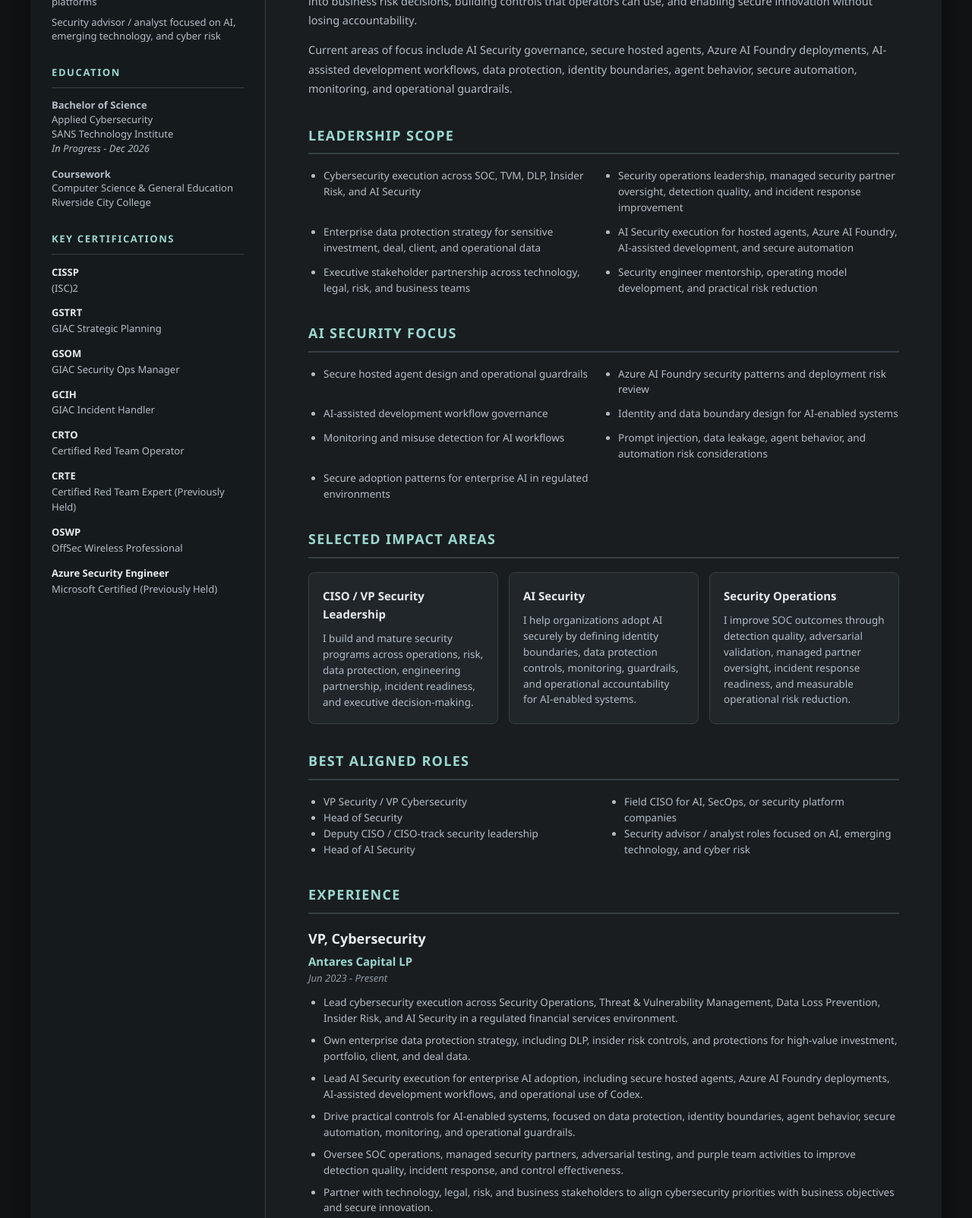
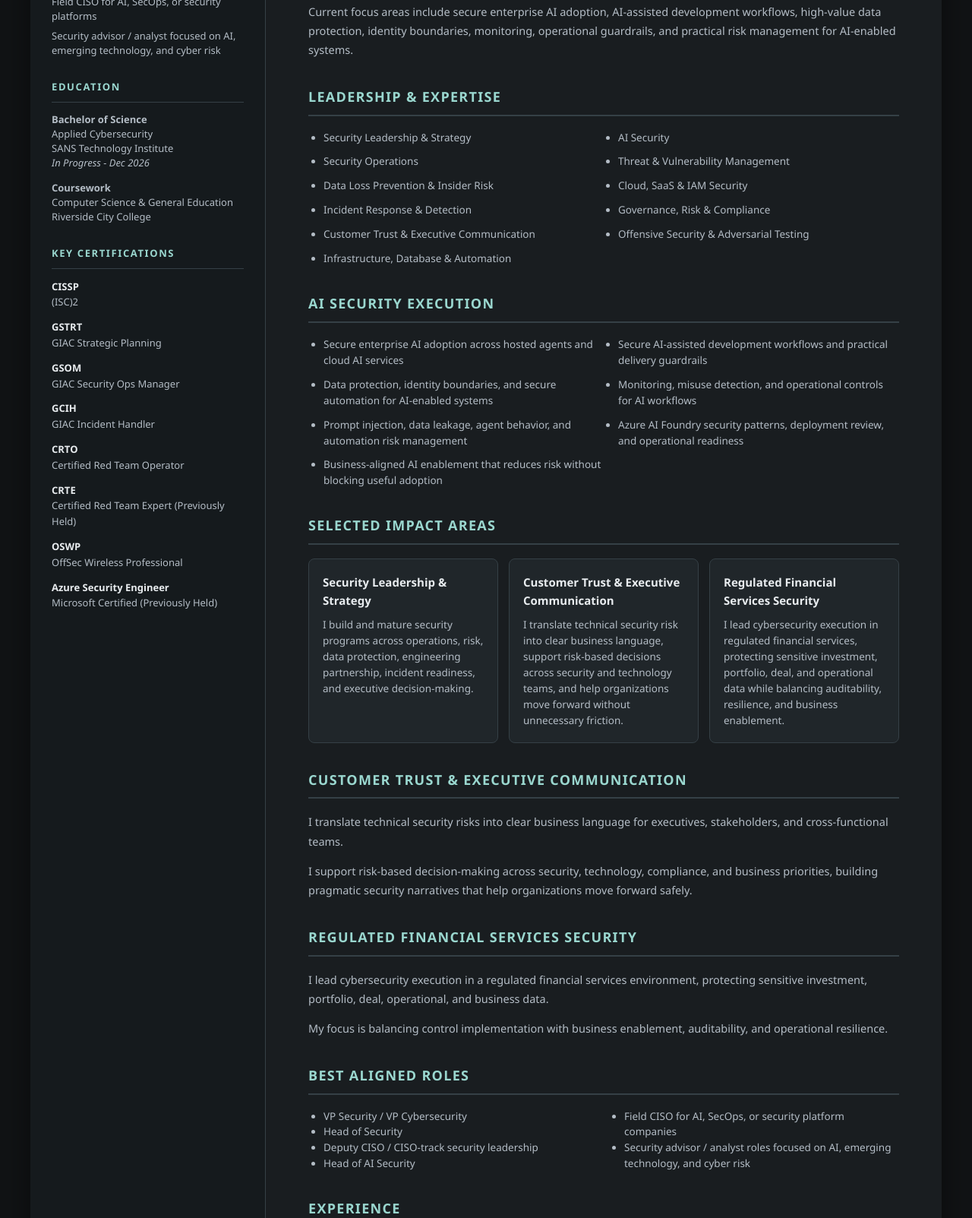
Before and after one commit to digitalohm/digitalohm.github.io, a plain HTML site: page index.html in a window 1280 px wide. Shown: the part 557-2160 px from the top of the page at 76% size. Drawn offline with Linux system fonts and the light colour scheme.

Commit message:
Retune profile for Deputy CISO positioning

```diff
--- a/index.html
+++ b/index.html
@@ -3,9 +3,9 @@
 <head>
     <meta charset="UTF-8">
     <meta name="viewport" content="width=device-width, initial-scale=1.0">
-    <title>Timothy Hidalgo | VP Cybersecurity | AI Security & Security Operations Leader</title>
-    <meta name="description" content="VP Cybersecurity leader focused on AI Security, data protection, security operations, threat and vulnerability management, DLP, insider risk, and regulated financial services.">
-    <meta name="keywords" content="VP Cybersecurity, AI Security, CISO, Security Operations, Data Protection, DLP, Insider Risk, Threat and Vulnerability Management, SOC, Regulated Financial Services, Azure AI Foundry, Cybersecurity Executive">
+    <title>Timothy Hidalgo | VP Cybersecurity Leader | AI Security, Security Operations &amp; Enterprise Risk</title>
+    <meta name="description" content="VP-level cybersecurity leader across AI security, security operations, enterprise risk, data protection, threat and vulnerability management, insider risk, and regulated financial services.">
+    <meta name="keywords" content="VP Cybersecurity, Deputy CISO, AI Security, Security Operations, Enterprise Risk, Data Protection, DLP, Insider Risk, Threat and Vulnerability Management, SOC, Regulated Financial Services, Azure AI Foundry, Cybersecurity Executive">
     <style>
         * {
             margin: 0;
@@ -391,7 +391,7 @@
             <ul>
                 <li>VP Security / VP Cybersecurity</li>
                 <li>Head of Security</li>
-                <li>Deputy CISO / CISO-track leadership</li>
+                <li>Deputy CISO / CISO-track security leadership</li>
                 <li>Head of AI Security</li>
                 <li>Field CISO for AI, SecOps, or security platforms</li>
                 <li>Security advisor / analyst focused on AI, emerging technology, and cyber risk</li>
@@ -407,7 +407,7 @@
                 </li>
                 <li style="margin-top: 15px;">
                     <strong>Coursework</strong><br>
-                    Computer Science & General Education<br>
+                    Computer Science &amp; General Education<br>
                     Riverside City College
                 </li>
             </ul>
@@ -451,41 +451,46 @@
             <header class="header">
                 <div class="eyebrow">Executive Cybersecurity Portfolio</div>
                 <h1>Timothy Hidalgo</h1>
-                <div class="title">VP Cybersecurity | AI Security, Data Protection & Security Operations Leader</div>
-                <p class="subheadline">Cybersecurity executive with deep technical roots, leading SOC, TVM, DLP, Insider Risk, and AI Security in regulated financial services.</p>
+            <div class="title">VP Cybersecurity Leader | AI Security, Security Operations, Data Protection &amp; Enterprise Risk</div>
+            <p class="subheadline">VP-level cybersecurity leader with broad ownership across security operations, threat and vulnerability management, data protection, insider risk, and AI security in regulated financial services.</p>
             </header>
 
             <section class="section">
                 <h2 class="section-title">Executive Summary</h2>
                 <div class="summary">
-                    <p>VP-level cybersecurity leader with deep technical roots and current responsibility across Security Operations, Threat & Vulnerability Management, Data Loss Prevention, Insider Risk, and AI Security in a regulated financial services environment.</p>
-                    <p>I lead practical security execution across high-value data protection, SOC operations, adversarial validation, managed security partners, and secure enterprise AI adoption. My work focuses on translating technical exposure into business risk decisions, building controls that operators can use, and enabling secure innovation without losing accountability.</p>
-                    <p>Current areas of focus include AI Security governance, secure hosted agents, Azure AI Foundry deployments, AI-assisted development workflows, data protection, identity boundaries, agent behavior, secure automation, monitoring, and operational guardrails.</p>
+                <p>VP-level cybersecurity leader with broad ownership across security operations, threat and vulnerability management, data loss prevention, insider risk, and AI security in a regulated financial services environment.</p>
+                <p>I translate security risk into operational priorities, build pragmatic controls that enable the business, and partner across technical, executive, risk, and compliance stakeholders. My foundation spans infrastructure, databases, cloud, detection engineering, secure automation, and adversarial testing.</p>
+                <p>Current focus areas include secure enterprise AI adoption, AI-assisted development workflows, high-value data protection, identity boundaries, monitoring, operational guardrails, and practical risk management for AI-enabled systems.</p>
                 </div>
             </section>
 
         <section class="section">
-                <h2 class="section-title">Leadership Scope</h2>
+            <h2 class="section-title">Leadership &amp; Expertise</h2>
             <ul class="bullet-grid">
-                    <li>Cybersecurity execution across SOC, TVM, DLP, Insider Risk, and AI Security</li>
-                    <li>Security operations leadership, managed security partner oversight, detection quality, and incident response improvement</li>
-                    <li>Enterprise data protection strategy for sensitive investment, deal, client, and operational data</li>
-                    <li>AI Security execution for hosted agents, Azure AI Foundry, AI-assisted development, and secure automation</li>
-                    <li>Executive stakeholder partnership across technology, legal, risk, and business teams</li>
-                    <li>Security engineer mentorship, operating model development, and practical risk reduction</li>
+                <li>Security Leadership &amp; Strategy</li>
+                <li>AI Security</li>
+                <li>Security Operations</li>
+                <li>Threat &amp; Vulnerability Management</li>
+                <li>Data Loss Prevention &amp; Insider Risk</li>
+                <li>Cloud, SaaS &amp; IAM Security</li>
+                <li>Incident Response &amp; Detection</li>
+                <li>Governance, Risk &amp; Compliance</li>
+                <li>Customer Trust &amp; Executive Communication</li>
+                <li>Offensive Security &amp; Adversarial Testing</li>
+                <li>Infrastructure, Database &amp; Automation</li>
             </ul>
         </section>
 
         <section class="section">
-                <h2 class="section-title">AI Security Focus</h2>
+            <h2 class="section-title">AI Security Execution</h2>
             <ul class="bullet-grid">
-                    <li>Secure hosted agent design and operational guardrails</li>
-                    <li>Azure AI Foundry security patterns and deployment risk review</li>
-                    <li>AI-assisted development workflow governance</li>
-                    <li>Identity and data boundary design for AI-enabled systems</li>
-                    <li>Monitoring and misuse detection for AI workflows</li>
-                    <li>Prompt injection, data leakage, agent behavior, and automation risk considerations</li>
-                    <li>Secure adoption patterns for enterprise AI in regulated environments</li>
+                <li>Secure enterprise AI adoption across hosted agents and cloud AI services</li>
+                <li>Secure AI-assisted development workflows and practical delivery guardrails</li>
+                <li>Data protection, identity boundaries, and secure automation for AI-enabled systems</li>
+                <li>Monitoring, misuse detection, and operational controls for AI workflows</li>
+                <li>Prompt injection, data leakage, agent behavior, and automation risk management</li>
+                <li>Azure AI Foundry security patterns, deployment review, and operational readiness</li>
+                <li>Business-aligned AI enablement that reduces risk without blocking useful adoption</li>
             </ul>
         </section>
 
@@ -493,17 +498,33 @@
             <h2 class="section-title">Selected Impact Areas</h2>
             <div class="card-grid">
                 <article class="card">
-                        <h4>CISO / VP Security Leadership</h4>
+                    <h4>Security Leadership &amp; Strategy</h4>
                     <p>I build and mature security programs across operations, risk, data protection, engineering partnership, incident readiness, and executive decision-making.</p>
                 </article>
                 <article class="card">
-                        <h4>AI Security</h4>
-                        <p>I help organizations adopt AI securely by defining identity boundaries, data protection controls, monitoring, guardrails, and operational accountability for AI-enabled systems.</p>
+                    <h4>Customer Trust &amp; Executive Communication</h4>
+                    <p>I translate technical security risk into clear business language, support risk-based decisions across security and technology teams, and help organizations move forward without unnecessary friction.</p>
                 </article>
                 <article class="card">
-                        <h4>Security Operations</h4>
-                        <p>I improve SOC outcomes through detection quality, adversarial validation, managed partner oversight, incident response readiness, and measurable operational risk reduction.</p>
+                    <h4>Regulated Financial Services Security</h4>
+                    <p>I lead cybersecurity execution in regulated financial services, protecting sensitive investment, portfolio, deal, and operational data while balancing auditability, resilience, and business enablement.</p>
                 </article>
+            </div>
+        </section>
+
+        <section class="section">
+            <h2 class="section-title">Customer Trust &amp; Executive Communication</h2>
+            <div class="summary">
+                <p>I translate technical security risks into clear business language for executives, stakeholders, and cross-functional teams.</p>
+                <p>I support risk-based decision-making across security, technology, compliance, and business priorities, building pragmatic security narratives that help organizations move forward safely.</p>
+            </div>
+        </section>
+
+        <section class="section">
+            <h2 class="section-title">Regulated Financial Services Security</h2>
+            <div class="summary">
+                <p>I lead cybersecurity execution in a regulated financial services environment, protecting sensitive investment, portfolio, deal, operational, and business data.</p>
+                <p>My focus is balancing control implementation with business enablement, auditability, and operational resilience.</p>
             </div>
         </section>
 
@@ -529,12 +550,12 @@
                         <div class="job-period">Jun 2023 - Present</div>
                     </div>
                     <ul>
-                        <li>Lead cybersecurity execution across Security Operations, Threat & Vulnerability Management, Data Loss Prevention, Insider Risk, and AI Security in a regulated financial services environment.</li>
-                        <li>Own enterprise data protection strategy, including DLP, insider risk controls, and protections for high-value investment, portfolio, client, and deal data.</li>
-                        <li>Lead AI Security execution for enterprise AI adoption, including secure hosted agents, Azure AI Foundry deployments, AI-assisted development workflows, and operational use of Codex.</li>
-                        <li>Drive practical controls for AI-enabled systems, focused on data protection, identity boundaries, agent behavior, secure automation, monitoring, and operational guardrails.</li>
-                        <li>Oversee SOC operations, managed security partners, adversarial testing, and purple team activities to improve detection quality, incident response, and control effectiveness.</li>
-                        <li>Partner with technology, legal, risk, and business stakeholders to align cybersecurity priorities with business objectives and secure innovation.</li>
+                <li>Lead cybersecurity execution across security operations, threat and vulnerability management, data loss prevention, insider risk, and AI security in a regulated financial services environment.</li>
+                <li>Own enterprise data protection strategy, including DLP, insider risk controls, and protections for high-value investment, portfolio, client, deal, and operational data.</li>
+                <li>Lead AI security execution for enterprise AI adoption, including secure hosted agents, Azure AI Foundry deployments, AI-assisted development workflows, and secure automation.</li>
+                <li>Drive practical controls for AI-enabled systems focused on data protection, identity boundaries, agent behavior, monitoring, and operational guardrails.</li>
+                <li>Oversee SOC operations, managed security partners, adversarial testing, and purple team activities to improve detection quality, incident response readiness, and control effectiveness.</li>
+                <li>Translate technical exposure into business risk decisions and partner with technology, legal, risk, and business stakeholders to support secure innovation.</li>
                 <li>Mentor and develop security engineers, emphasizing judgment, accountability, technical depth, and practical risk reduction.</li>
                     </ul>
                 </article>
@@ -547,7 +568,7 @@
                     </div>
                     <ul>
                         <li>Led offensive security practice development, including engagement methodology, quality standards, resource planning, and delivery operations.</li>
-                        <li>Managed assessments across cloud, web, network, and internal environments, translating findings into client-ready risk narratives and remediation priorities.</li>
+                <li>Managed assessments across cloud, web, network, and internal environments, translating technical findings into executive-ready risk narratives and remediation priorities.</li>
                         <li>Operationalized SpecterOps Ghostwriter for engagement management, reporting consistency, and Rules of Engagement workflows.</li>
                     </ul>
                 </article>
@@ -561,7 +582,7 @@
                     <ul>
                         <li>Designed Azure security architecture and validation patterns for cloud environments handling regulated financial services data.</li>
                         <li>Led Azure Sentinel implementation in partnership with DevOps and infrastructure teams, including threat hunting and analyst enablement workflows.</li>
-                        <li>Developed vulnerability management program capabilities across Azure and on-premises infrastructure.</li>
+                <li>Developed vulnerability management program capabilities across Azure and on-premises infrastructure, aligning remediation priorities with operational risk.</li>
                         <li>Built automation and notebooks for Azure API analysis, Microsoft Sentinel workflows, and practical security assessment support.</li>
                     </ul>
                 </article>
@@ -576,7 +597,7 @@
                         <li>Led enterprise security program development across vulnerability management, policy, security tooling, and change management practices.</li>
                         <li>Implemented Azure Sentinel SIEM and Microsoft Defender for Endpoint to improve detection, response, and endpoint security coverage.</li>
                         <li>Directed CIS 18 controls implementation following a cybersecurity maturity assessment.</li>
-                        <li>Partnered with development teams on security-by-design and shift-left security practices.</li>
+                <li>Partnered with development teams on security-by-design, prioritization, and practical shift-left security practices.</li>
                     </ul>
                 </article>
             </section>
@@ -585,7 +606,7 @@
                 <h2 class="section-title">Certifications</h2>
                 <div class="skills-list">
                     <div class="skill-category">
-                        <strong>Security Leadership & Operations:</strong>
+                    <strong>Security Leadership &amp; Operations:</strong>
                         CISSP | GSTRT: GIAC Strategic Planning, Policy, and Leadership | GSOM: GIAC Security Operations Manager | GCIH: GIAC Certified Incident Handler
                     </div>
                     <div class="skill-category">
@@ -610,7 +631,7 @@
             </section>
 
             <section class="section">
-                <h2 class="section-title">Technical Depth & Adversarial Validation</h2>
+                <h2 class="section-title">Technical Depth &amp; Adversarial Validation</h2>
                 <div class="summary">
                     <p>I use offensive security experience to improve detection, response, control validation, and executive risk prioritization, not as an end in itself.</p>
                 </div>
@@ -620,7 +641,7 @@
                         Red team infrastructure design and operations | Adversarial simulation | Purple team exercises | Attack path analysis | Detection and response validation
                     </div>
                     <div class="skill-category">
-                        <strong>Cloud Security & Architecture:</strong>
+                        <strong>Cloud Security &amp; Architecture:</strong>
                         Multi-cloud security across Azure, AWS, and GCP | Azure security architecture | Azure Sentinel SIEM | Microsoft Defender Suite | Cloud identity and access management | Terraform security review
                     </div>
                     <div class="skill-category">
@@ -683,8 +704,8 @@
                         <div class="training-category">
                             <h4>Active Directory Security</h4>
                             <ul>
-                                <li>Attacking & Defending AD: Advanced (Pentester Academy)</li>
-                                <li>Attacking & Defending Azure AD Cloud (Pentester Academy)</li>
+                                <li>Attacking &amp; Defending AD: Advanced (Pentester Academy)</li>
+                                <li>Attacking &amp; Defending Azure AD Cloud (Pentester Academy)</li>
                             </ul>
                         </div>
                     </div>
@@ -692,14 +713,14 @@
             </section>
 
             <section class="section">
-                <h2 class="section-title">Advisory & Community</h2>
+                <h2 class="section-title">Advisory &amp; Community</h2>
                 <div class="summary">
                     <p>Available for selective advisory opportunities focused on cybersecurity strategy, AI security, security operations maturity, incident readiness, and practical risk reduction for organizations with meaningful security challenges.</p>
                 </div>
             </section>
 
             <section class="section">
-                <h2 class="section-title">Contact & Links</h2>
+                <h2 class="section-title">Contact &amp; Links</h2>
                 <div class="contact-footer">
                     <span class="contact-chip">Riverside, California</span>
                     <span class="contact-chip">tim.hidalgo@gmail.com</span>
```
Lines whose indentation alone changed are shown as unchanged.
